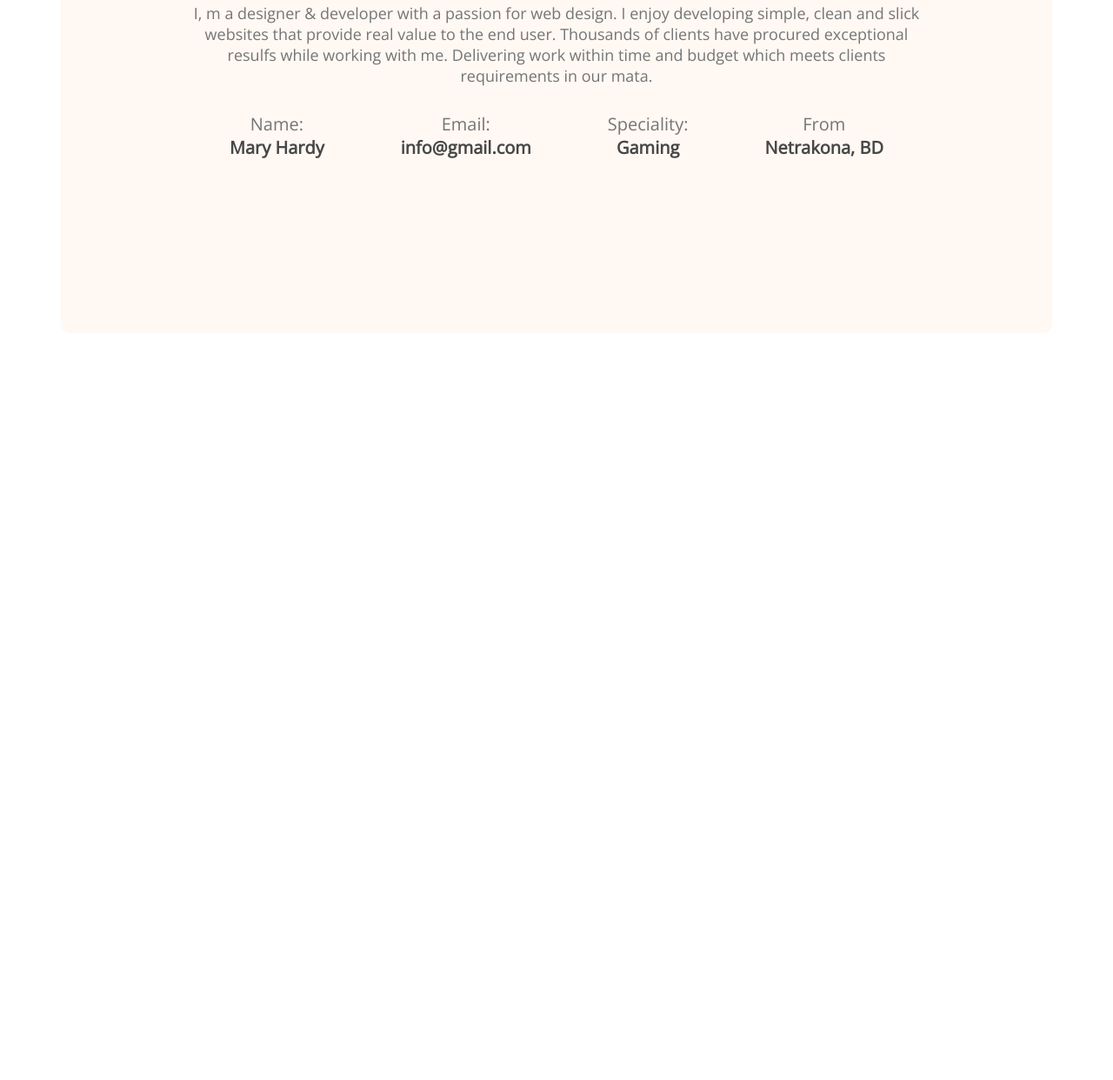
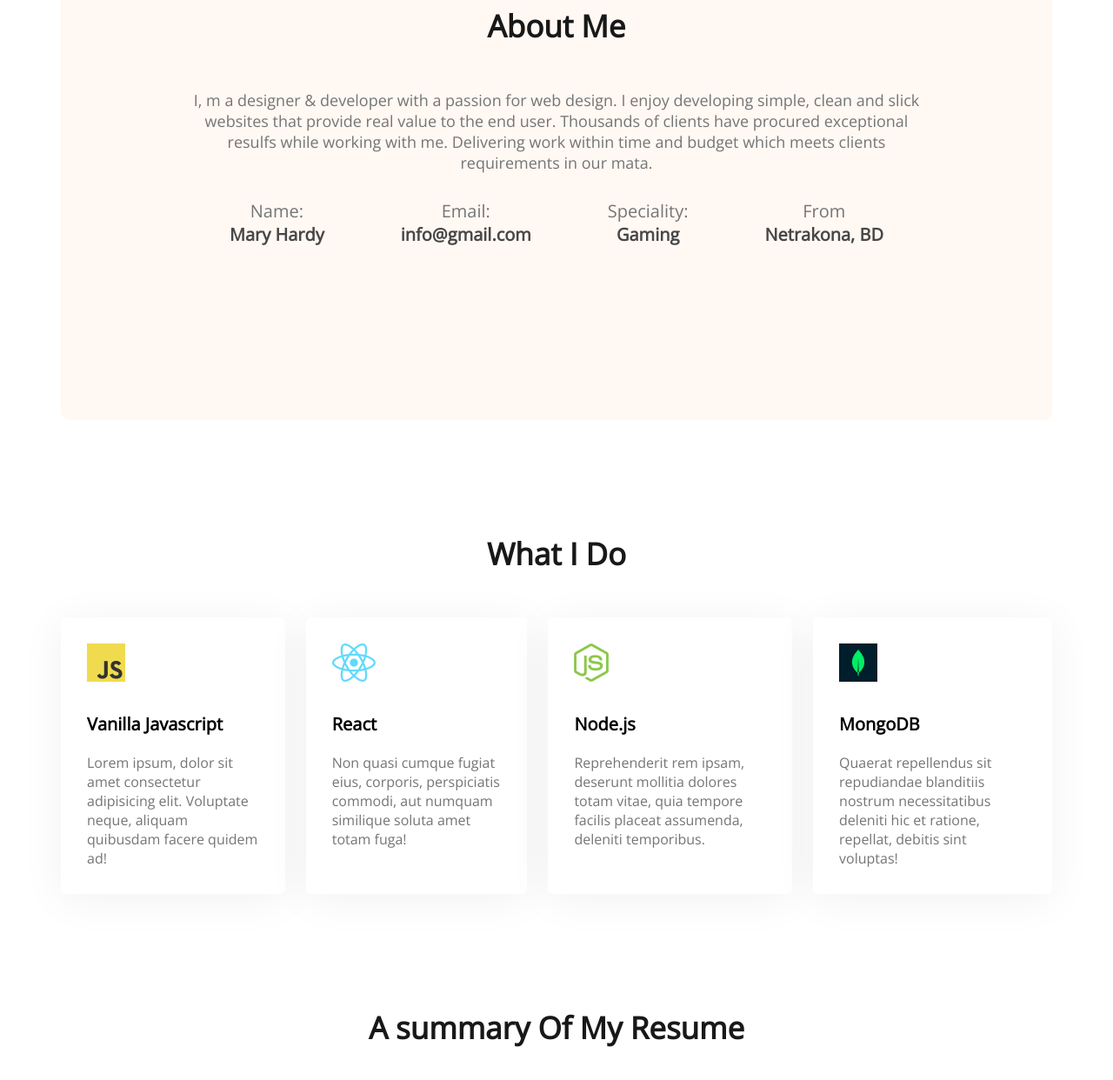
Before and after one commit to A2N426/developer-portfolio, a plain HTML site: page index.html in a window 1280 px wide. Shown: the part 1164-2406 px from the top of the page at 87% size. Before the commit the page ends 1547 px from the top, so only its background shows below. Drawn offline with nearby package versions, Linux system fonts and the light colour scheme.

Commit message:
pushsecond

```diff
--- a/index.html
+++ b/index.html
@@ -52,6 +52,39 @@
                 </div>
             </div>
         </section>
+        <!-- what i do section -->
+        <section class="what-i-do">
+            <h3 class="section-title">What I Do</h3>
+            <div class="skills-container">
+                <div class="skill">
+                    <img src="images/icons/js.png" alt="">
+                    <p class="skill-title">Vanilla Javascript</p>
+                    <p class="skill-description">Lorem ipsum, dolor sit amet consectetur adipisicing elit. Voluptate neque, aliquam quibusdam facere quidem ad!</p>
+                </div>
+                <div class="skill">
+                    <img src="images/icons/react.png" alt="">
+                    <p class="skill-title">React</p>
+                    <p class="skill-description">Non quasi cumque fugiat eius, corporis, perspiciatis commodi, aut numquam similique soluta amet totam fuga!</p>
+                </div>
+                <div class="skill">
+                    <img src="images/icons/nodejs.png" alt="">
+                    <p class="skill-title">Node.js</p>
+                    <p class="skill-description">Reprehenderit rem ipsam, deserunt mollitia dolores totam vitae, quia tempore facilis placeat assumenda, deleniti temporibus.</p>
+                </div>
+                <div class="skill">
+                    <img src="images/icons/mongo.png" alt="">
+                    <p class="skill-title">MongoDB</p>
+                    <p class="skill-description">Quaerat repellendus sit repudiandae blanditiis nostrum necessitatibus deleniti hic et ratione, repellat, debitis sint voluptas!</p>
+                </div>
+            </div>
+        </section>
+        <section>
+            <!-- summay section -->
+            <section class="resume">
+                <h3 class="section-title">A summary Of My Resume</h3>
+
+            </section>
+        </section>
     </main>
     <footer>
 
--- a/style/portfolio.css
+++ b/style/portfolio.css
@@ -23,6 +23,9 @@
     background-image: url('../images/header_bg.png'), url('../images/developer.png');
     background-repeat: no-repeat;
     background-position: bottom right, left;
+}
+section{
+    margin-top: 130px;
 }
 
 /* header and navigation styles */
@@ -87,10 +90,11 @@ main {
 }
 
 .section-title {
+    text-align: center;
     font-weight: 700;
     font-size: 35px;
     color: #181818;
-    margin-bottom: 30px;
+    margin-bottom: 50px;
 }
 
 .about-description {
@@ -117,3 +121,31 @@ main {
     font-size: 20px;
     color: #474747;
 }
+
+/* what i do styles */
+.skills-container {
+    display: flex;
+    gap: 24px;
+}
+
+.skill {
+    background: #FFFFFF;
+    box-shadow: 0px 6px 50px rgba(0, 0, 0, 0.06);
+    border-radius: 5px;
+    padding: 30px;
+}
+
+.skill-title {
+    font-weight: 700;
+    font-size: 20px;
+    margin-top: 30px;
+    margin-bottom: 20px;
+
+}
+
+.skill-description {
+    font-weight: 400;
+    font-size: 16px;
+    color: #757575;
+}
+/* resume styles */
```
